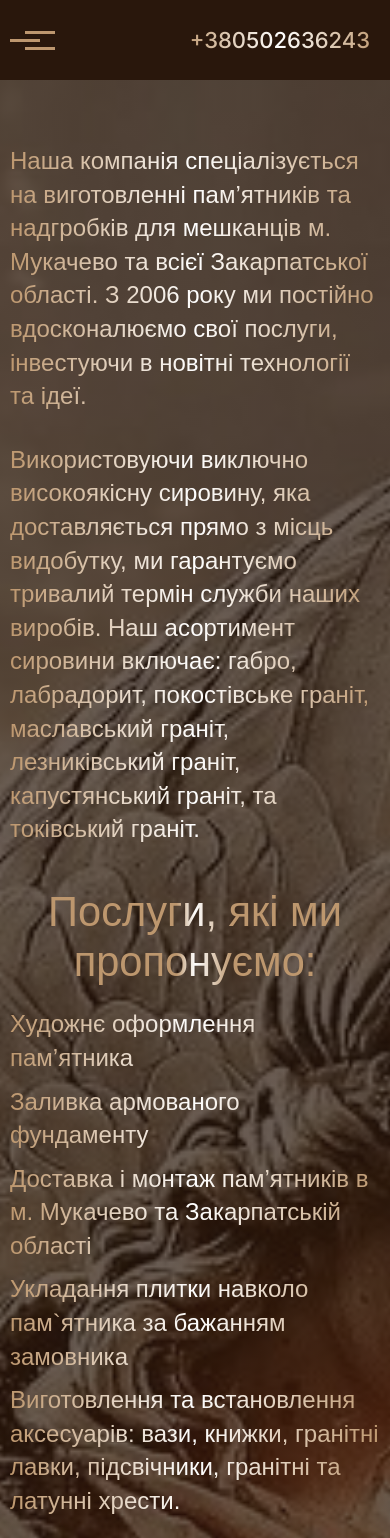
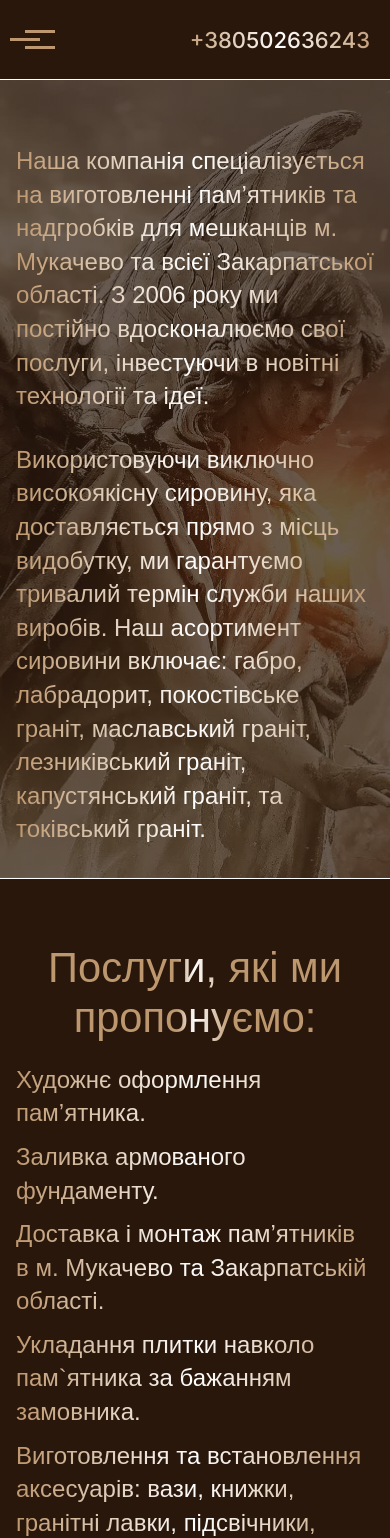
Before and after one commit to VitalikN/monuments, a Next.js app: page /about in a window 390 px wide. Shown: the top 1538 px of the page. Built offline with nearby package versions, Linux system fonts and the light colour scheme.

Commit message:
fix scss

```diff
--- a/src/components/AboutUs/AboutUs.jsx
+++ b/src/components/AboutUs/AboutUs.jsx
@@ -5,7 +5,7 @@ import "../../sass/layouts/about.scss";
 const AboutUs = () => {
   return (
     <section className="about__section">
-      <div className="container">
+      <div className="container about__overlay">
         <p className="about__text about__lead">
           Наша компанія спеціалізується на виготовленні пам’ятників та
           надгробків для мешканців м. Мукачево та всієї Закарпатської області. З
@@ -19,23 +19,25 @@ const AboutUs = () => {
           граніт, маславський граніт, лезниківський граніт, капустянський
           граніт, та токівський граніт.
         </p>
+      </div>
+      <div className="container about__overlay__title">
         <h2 className="about__title">Послуги, які ми пропонуємо:</h2>
         <ul className="about__list">
           <li className="about__item">
-            <p className="about__text"> Художнє оформлення пам’ятника</p>
+            <p className="about__text"> Художнє оформлення пам’ятника.</p>
           </li>
           <li className="about__item">
-            <p className="about__text"> Заливка армованого фундаменту</p>
+            <p className="about__text"> Заливка армованого фундаменту.</p>
           </li>
           <li className="about__item">
             <p className="about__text">
               Доставка і монтаж пам’ятників в м. Мукачево та Закарпатській
-              області
+              області.
             </p>
           </li>
           <li className="about__item">
             <p className="about__text">
-              Укладання плитки навколо пам`ятника за бажанням замовника
+              Укладання плитки навколо пам`ятника за бажанням замовника.
             </p>
           </li>
           <li className="about__item">
@@ -45,6 +47,8 @@ const AboutUs = () => {
             </p>
           </li>
         </ul>
+      </div>
+      <div className="container about__overlay">
         <h2 className="about__title">Чому обирати нас:</h2>
         <ul className="about__list">
           <li className="about__item">
@@ -81,7 +85,7 @@ const AboutUs = () => {
             </p>
           </li>
         </ul>
-        <p className="about__text">
+        <p className="about__text invite">
           Запрошуємо вас ознайомитися з нашими виробами в онлайн-каталозі. Ми
           гарантуємо креативний підхід, високу якість виробів та відповідальне
           виконання вашого замовлення. Чекаємо на вас!
--- a/src/sass/layouts/about.scss
+++ b/src/sass/layouts/about.scss
@@ -1,20 +1,42 @@
 @import "../utils/mixins";
 
 .about__section {
+  @include tablet {
+    background-size: cover;
+    background-position: center;
+    background-repeat: no-repeat;
     background-image: linear-gradient(
         rgba(41, 23, 12, 0.7),
         rgba(41, 23, 12, 0.7)
       ),
       url("/Angel.jpg");
+  }
+}
+
+.about__overlay {
+  padding: 4em 2em 0 2em;
+  @media screen and (max-width: 767px) {
+    padding: 4em 1em 2em;
+    background-image: linear-gradient(
+        rgba(41, 23, 12, 0.7),
+        rgba(41, 23, 12, 0.7)
+      ),
+      url("/screen.webp");
     background-size: cover;
     background-position: center;
     background-repeat: no-repeat;
-  //   @include tablet {
-  //     background-attachment: fixed;
-  //   }
-  padding: 4em 0em 5em 0em;
-  @include tablet {
-    padding: 4em 2em 5em;
+  }
+}
+.about__overlay__title {
+  padding: 4em 2em 0 2em;
+  @media screen and (max-width: 767px) {
+    background-color: #29170c;
+    padding: 4em 1em 2em;
+    border-style: solid;
+    border-width: 1px 0px 1px 0px;
+    border-color: #ffffff;
+    transition: background 0.3s, border 0.3s, border-radius 0.3s,
+      box-shadow 0.3s;
   }
 }
 .about__lead {
@@ -46,7 +68,6 @@
   color: transparent;
   transition: color 0.5s;
   text-align: center;
-  padding-top: 1em;
 }
 .about__list {
   padding: 20px 0;
@@ -59,3 +80,9 @@
   font-size: 1.7rem;
   font-weight: 600;
 }
+
+.invite {
+  @include tablet {
+    padding-bottom: 5em;
+  }
+}
--- a/src/sass/layouts/footer.scss
+++ b/src/sass/layouts/footer.scss
@@ -2,10 +2,6 @@
 
 .footer__section {
   padding: 4em 0em 5em 0em;
-
-  @include tablet {
-    // background-attachment: fixed;
-  }
 
   &.home {
     background-image: linear-gradient(
@@ -20,6 +16,11 @@
 
   &.other {
     background-color: #29170c;
+    border-style: solid;
+    border-width: 1px 0px 0px 0px;
+    border-color: #ffffff;
+    transition: background 0.3s, border 0.3s, border-radius 0.3s,
+      box-shadow 0.3s;
   }
 }
 
--- a/src/sass/layouts/header.scss
+++ b/src/sass/layouts/header.scss
@@ -9,6 +9,11 @@
 
 .header {
   background-color: #29170c;
+  border-style: solid;
+  border-width: 0px 0px 1px 0px;
+  border-color: #ffffff;
+  transition: background 0.3s, border 0.3s, border-radius 0.3s, box-shadow 0.3s;
+
   height: 80px;
   display: flex;
   align-items: center;
--- a/src/sass/utils/_container.scss
+++ b/src/sass/utils/_container.scss
@@ -11,10 +11,10 @@
   }
   @include tablet {
     min-width: 768px;
+    padding-left: 25px;
+    padding-right: 25px;
   }
   @include desktop {
     width: 1280px;
-    padding-left: 25px;
-    padding-right: 25px;
   }
 }
```
Also changed, not shown: public/screen.webp (added). Lines whose indentation alone changed are shown as unchanged.
